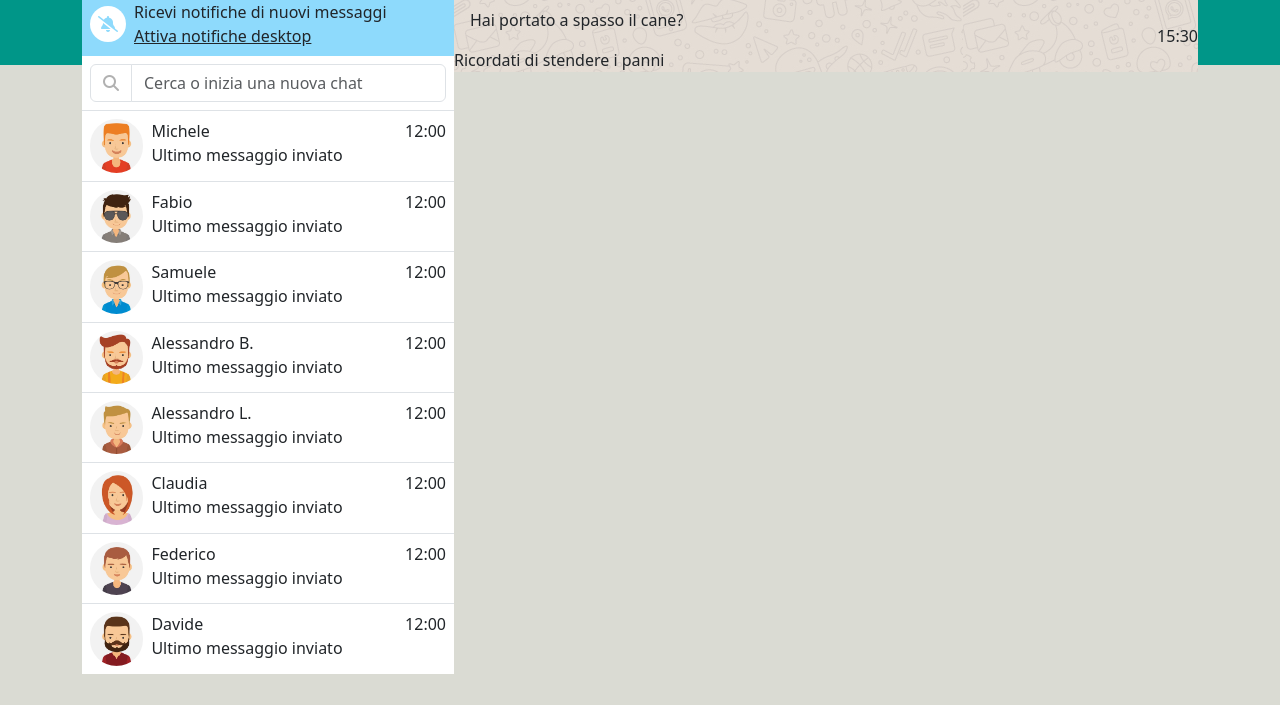
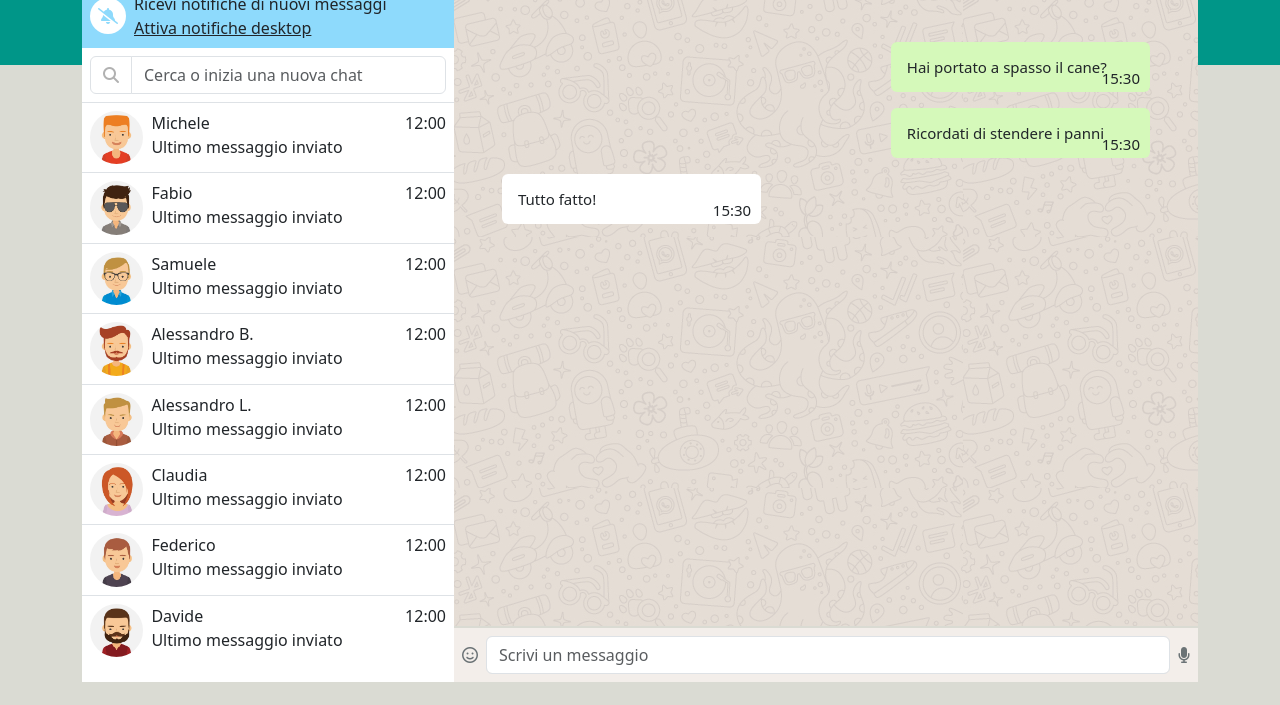
Before and after one commit to Lucianor01/vue-boolzapp, a plain HTML site: page index.html in a window 1280 px wide. Shown: the part 95-800 px from the top of the page. Drawn offline with nearby package versions, Linux system fonts and the light colour scheme.

Commit message:
Creazione html statico

```diff
--- a/assets/css/style.css
+++ b/assets/css/style.css
@@ -7,45 +7,71 @@ body {
     background: linear-gradient(0deg, #dadbd3 80%, rgba(0, 150, 136, 1) 0%);
 }
 
-i{
+i {
     color: #b1b1b1;
 }
 
-.img_header{
+.img_header {
     width: 40px;
 }
 
-.bg_grey_white{
+.bg_grey_white {
     background-color: #eaeaea;
 }
 
-.container_notifiche{
+.container_notifiche {
     background-color: #8edafc;
 
 }
 
-.container_notifiche i{
+.container_notifiche i {
     border-radius: 50%;
     padding: 10px 8px;
     background-color: white;
     color: #8edafc;
 }
 
-.img_utente{
+#container_utenti{
+    background-color: white;
+    height: 72.5vh;
+}
+
+.img_utente {
     width: 15%;
     border-radius: 50%;
 }
 
-.container_orario_utente{
+.container_orario_utente {
     right: 0;
     top: 0;
 }
 
-#container_chat{
+#container_chat {
+    height: 80vh;
     background-image: url(../img/mine.jpg);
 }
 
-.container_orario_chat{
-    right: 0;
-    bottom: 0;
+.bg_light_green {
+    background-color: #d5f9ba;
 }
+
+.container_orario_chat {
+    right: 10px;
+    bottom: 5px;
+}
+
+.chat_message {
+    width: 40%;
+    line-height: 18px;
+    font-size: 15px;
+    margin: 8px 0;
+    word-wrap: break-word;
+}
+
+.bg_light_green_2{
+    background-color: #f3eeea;
+}
+
+.text_color_black_gray{
+    color: #6b7376;
+}
--- a/index.html
+++ b/index.html
@@ -18,7 +18,7 @@
             <div class="container">
                 <div class="row g-0">
                     <!-- LEFT HEADER -->
-                    <div class="col-4">
+                    <div class="col-4 bg-white">
                         <div class="d-flex justify-content-between align-items-center p-2 bg_grey_white">
                             <div class="d-flex align-items-center">
                                 <img class="img_header me-2" src="./assets/img/avatar_io.jpg" alt="avatar_1">
@@ -56,7 +56,7 @@
                                   </div>
                             </div>
                             <!-- UTENTI -->
-                            <div>
+                            <div id="container_utenti" class="overflow-auto">
                                 <!-- MICHELE -->
                                 <div class="p-2 bg-white border-top">
                                     <div class="d-flex position-relative">
@@ -180,9 +180,9 @@
                             </div>
                         </div>
                     </div>
-                    <div class="col-8">
+                    <div class="col-8 d-flex flex-column justify-content-between">
                         <!-- RIGHT HEADER -->
-                        <div class="d-flex align-items-center justify-content-between p-1 bg_grey_white">
+                        <div class="d-flex align-items-center justify-content-between p-1 bg_grey_white px-2 border-start border-secondary-subtle">
                             <div class="d-flex align-items-center">
                                 <img class="img_header me-2" src="./assets/img/avatar_1.jpg" alt="avatar_1">
                                 <div class="d-flex flex-column">
@@ -196,17 +196,32 @@
                                 <i class="fa-solid fa-ellipsis-vertical"></i>
                             </div>
                         </div>
-                        <div id="container_chat">
-                            <div>
-
+                        <!-- CHAT -->
+                        <div id="container_chat" class="p-5 overflow-auto">
+                            <div class="d-flex flex-column">
+                                <div class="position-relative p-3 bg_light_green rounded chat_message align-self-end">
+                                    <span>Hai portato a spasso il cane?</span>
+                                    <span class="container_orario_chat position-absolute">15:30</span>
+                                </div>
+                                <div class="bg_light_green p-3 position-relative rounded chat_message align-self-end">
+                                    <span>Ricordati di stendere i panni</span>
+                                    <span class="container_orario_chat position-absolute">15:30</span>
+                                </div>
+                                <div class="position-relative p-3 bg-white rounded chat_message">
+                                    <span>Tutto fatto!</span>
+                                    <span class="container_orario_chat position-absolute">15:30</span>
+                                </div>
                             </div>
-                            <div class="">
-                                <div class="position-relative p-3">
-                                  <span>Hai portato a spasso il cane?</span>
-                                  <span class="container_orario_chat position-absolute">15:30</span>
+                        </div>
+                        <!-- INPUT MESSAGE -->
+                        <div>
+                            <div class="d-flex align-items-center justify-content-between bg_light_green_2 p-2">
+                                <div>
+                                    <i class="fa-regular fa-face-smile text_color_black_gray"></i>
                                 </div>
+                                    <input class="form-control mx-2" type="text" placeholder="Scrivi un messaggio" aria-label="default input example">
                                 <div>
-                                    <span>Ricordati di stendere i panni</span>
+                                    <i class="fa-solid fa-microphone text_color_black_gray"></i>
                                 </div>
                             </div>
                         </div>
```
